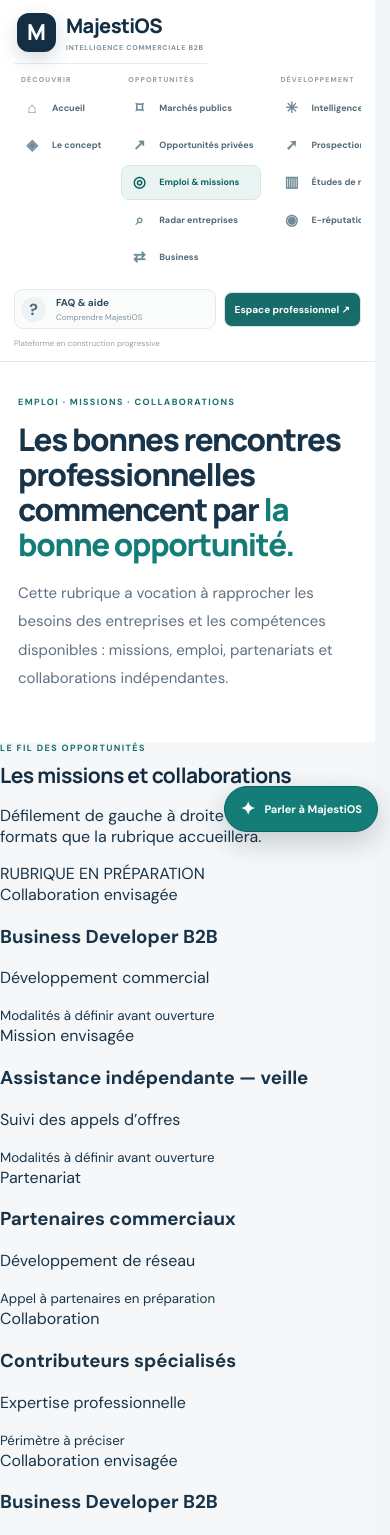
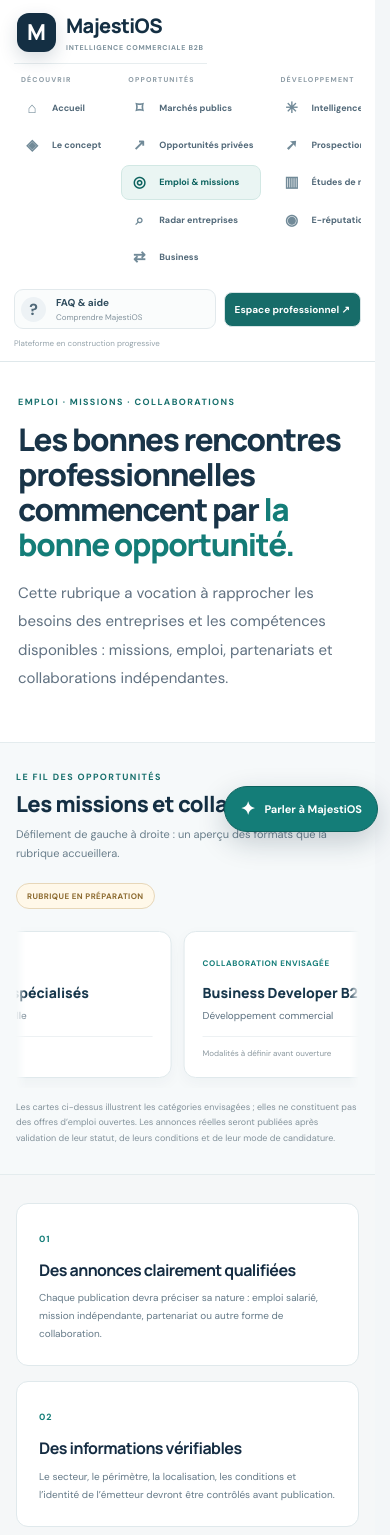
Before and after one commit to Chexpeer/Majestios, a Next.js app: page /offres-emploi in a window 390 px wide. Shown: the top 1535 px of the page. Built offline with nearby package versions, Linux system fonts and the light colour scheme.

Commit message:
style: différencier les défilements privés et emploi

```diff
--- a/src/app/globals.css
+++ b/src/app/globals.css
@@ -706,3 +706,42 @@ h2 { margin: 7px 0 0; color: var(--navy); font: 700 21px Manrope, sans-serif; le
   .public-ticker-track { animation:none; }
   .maj-map-node { transition:none; }
 }
+
+
+/* Bandeaux directionnels par rubrique : annonces secondaires, jamais dominantes */
+.private-page-ticker .ticker-track { animation:majTickerRTL 44s linear infinite; }
+.private-page-ticker:hover .ticker-track,.private-page-ticker:focus-within .ticker-track { animation-play-state:paused; }
+.private-page-teaser { display:flex; flex-direction:column; align-items:flex-start; gap:8px; min-width:275px; max-width:320px; }
+.private-page-teaser small { color:#81929d; font-size:8px; }
+.private-ticker-page { padding:clamp(28px,4vw,48px) clamp(20px,6vw,80px); border-top:1px solid #e4ecee; border-bottom:1px solid #e4ecee; background:#f6f9fa; }
+.private-ticker-page .private-heading { display:flex; align-items:flex-start; justify-content:space-between; gap:20px; margin-bottom:18px; }
+.private-ticker-page .private-heading h2 { margin:8px 0; color:#142f43; font:800 clamp(22px,3vw,31px)/1.2 Manrope,sans-serif; }
+.private-ticker-page .private-heading p { margin:0; color:#697e8b; font-size:11px; line-height:1.7; }
+.ticker-disclaimer { max-width:950px; margin:12px 0 0; color:#84939c; font-size:9px; line-height:1.7; }
+.employment-ticker-section { padding:clamp(28px,4vw,48px) clamp(20px,6vw,80px); overflow:hidden; border-top:1px solid #e4ecee; border-bottom:1px solid #e4ecee; background:#f6f9fa; }
+.employment-ticker-heading { display:flex; align-items:flex-start; justify-content:space-between; gap:20px; margin-bottom:18px; }
+.employment-ticker-heading h2 { margin:8px 0; color:#142f43; font:800 clamp(22px,3vw,31px)/1.2 Manrope,sans-serif; }
+.employment-ticker-heading p { margin:0; color:#697e8b; font-size:11px; line-height:1.7; }
+.prelaunch-badge { padding:7px 10px; border:1px solid #e7d7b9; border-radius:30px; background:#fff8e9; color:#8d6b30; font-size:8px; font-weight:900; letter-spacing:.4px; white-space:nowrap; }
+.employment-ticker-window { overflow:hidden; padding:4px 0 10px; mask-image:linear-gradient(90deg,transparent,#000 3%,#000 97%,transparent); }
+.employment-ticker-track { display:flex; width:max-content; gap:12px; animation:majTickerLTR 42s linear infinite; }
+.employment-ticker-window:hover .employment-ticker-track,.employment-ticker-window:focus-within .employment-ticker-track { animation-play-state:paused; }
+.employment-ticker-card { width:280px; padding:18px; border:1px solid #e0e9ec; border-radius:12px; background:#fff; box-shadow:0 5px 15px rgb(20 44 66 / 4%); }
+.employment-card-type { color:#147d78; font-size:8px; font-weight:900; letter-spacing:.6px; text-transform:uppercase; }
+.employment-ticker-card h3 { margin:12px 0 7px; color:#17374c; font:800 14px/1.4 Manrope,sans-serif; }
+.employment-ticker-card p { margin:0; color:#5c7180; font-size:10px; }
+.employment-ticker-card small { display:block; margin-top:14px; padding-top:10px; border-top:1px solid #edf1f3; color:#8b989f; font-size:8px; line-height:1.5; }
+@keyframes majTickerLTR { from { transform:translateX(-50%); } to { transform:translateX(0); } }
+.employment-principles { display:grid; grid-template-columns:repeat(3,minmax(0,1fr)); gap:15px; padding:clamp(28px,4vw,48px) clamp(20px,6vw,80px); }
+.employment-principles article { padding:22px; border:1px solid #e0e9ec; border-radius:12px; background:#fff; }
+.employment-principles article > span { color:#147d78; font-size:9px; font-weight:900; letter-spacing:1px; }
+.employment-principles h2 { margin:12px 0 8px; font-size:16px; line-height:1.4; }
+.employment-principles p { margin:0; color:#657a88; font-size:10px; line-height:1.8; }
+@media(max-width:700px) {
+ .private-ticker-page,.employment-ticker-section { padding:28px 16px; }
+ .employment-principles { grid-template-columns:1fr; padding:28px 16px; }
+ .employment-ticker-heading,.private-ticker-page .private-heading { flex-direction:column; }
+}
+@media(prefers-reduced-motion:reduce) {
+ .private-page-ticker .ticker-track,.employment-ticker-track { animation:none; }
+}
```
